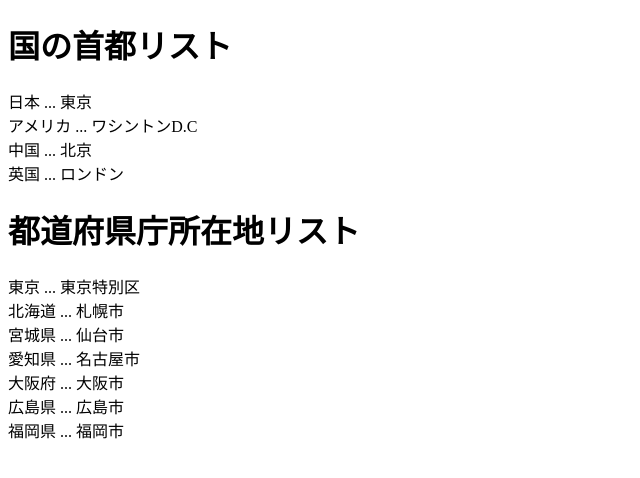
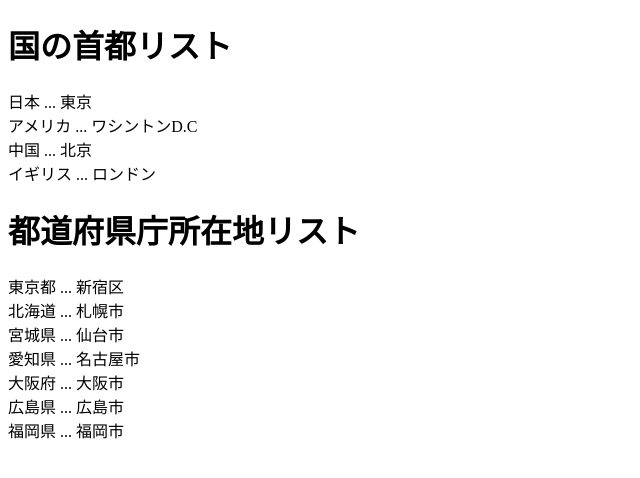
Before and after one commit to tanaka-gftd/react-next-study, a Next.js app in the folder my-app/: page / in a window 1280 px wide. Shown: the top 478 px of the page, without its empty margins (0-640 px from the left). Built offline with nearby package versions, Linux system fonts and the light colour scheme.

Commit message:
国の首都リスト及び都道府県庁所在地リストの繰り返し部分を、配列で保持するようにした（＆都庁所在地を変更）

```diff
--- a/my-app/pages/index.tsx
+++ b/my-app/pages/index.tsx
@@ -1,26 +1,46 @@
+const countryCapitals = [
+  {country: '日本', capital: '東京'},
+  {country: 'アメリカ', capital: 'ワシントンD.C'},
+  {country: '中国', capital: '北京'},
+  {country: 'イギリス', capital: 'ロンドン'}
+];
+
 const CountryCapitalList = () => {
   return (
     <div>
       <h1>国の首都リスト</h1>
-      <div>日本 ... 東京</div>
-      <div>アメリカ ... ワシントンD.C</div>
-      <div>中国 ... 北京</div>
-      <div>英国 ... ロンドン</div>
+      {countryCapitals.map(countryCapital => {
+        return (
+          <div key={countryCapital.country}>
+            {countryCapital.country} ... {countryCapital.capital}
+          </div>
+        );
+      })}
     </div>
   );
 };
+
+const prefectureCapitals = [
+  {prefecture: '東京都', capital: '新宿区'},
+  {prefecture: '北海道', capital: '札幌市'},
+  {prefecture: '宮城県', capital: '仙台市'},
+  {prefecture: '愛知県', capital: '名古屋市'},
+  {prefecture: '大阪府', capital: '大阪市'},
+  {prefecture: '広島県', capital: '広島市'},
+  {prefecture: '福岡県', capital: '福岡市'},
+];
 
 const PrefectureCapitalList = () => {
   return (
     <div>
       <h1>都道府県庁所在地リスト</h1>
-      <div>東京 ... 東京特別区</div>
-      <div>北海道 ... 札幌市</div>
-      <div>宮城県 ... 仙台市</div>
-      <div>愛知県 ... 名古屋市</div>
-      <div>大阪府 ... 大阪市</div>
-      <div>広島県 ... 広島市</div>
-      <div>福岡県 ... 福岡市</div>
+      {prefectureCapitals.map(prefectureCapital => {
+        return (
+        <div key={prefectureCapital.prefecture}>
+          {prefectureCapital.prefecture} ... {prefectureCapital.capital}
+        </div>
+        );
+      })}
     </div>
   );
 };
```
